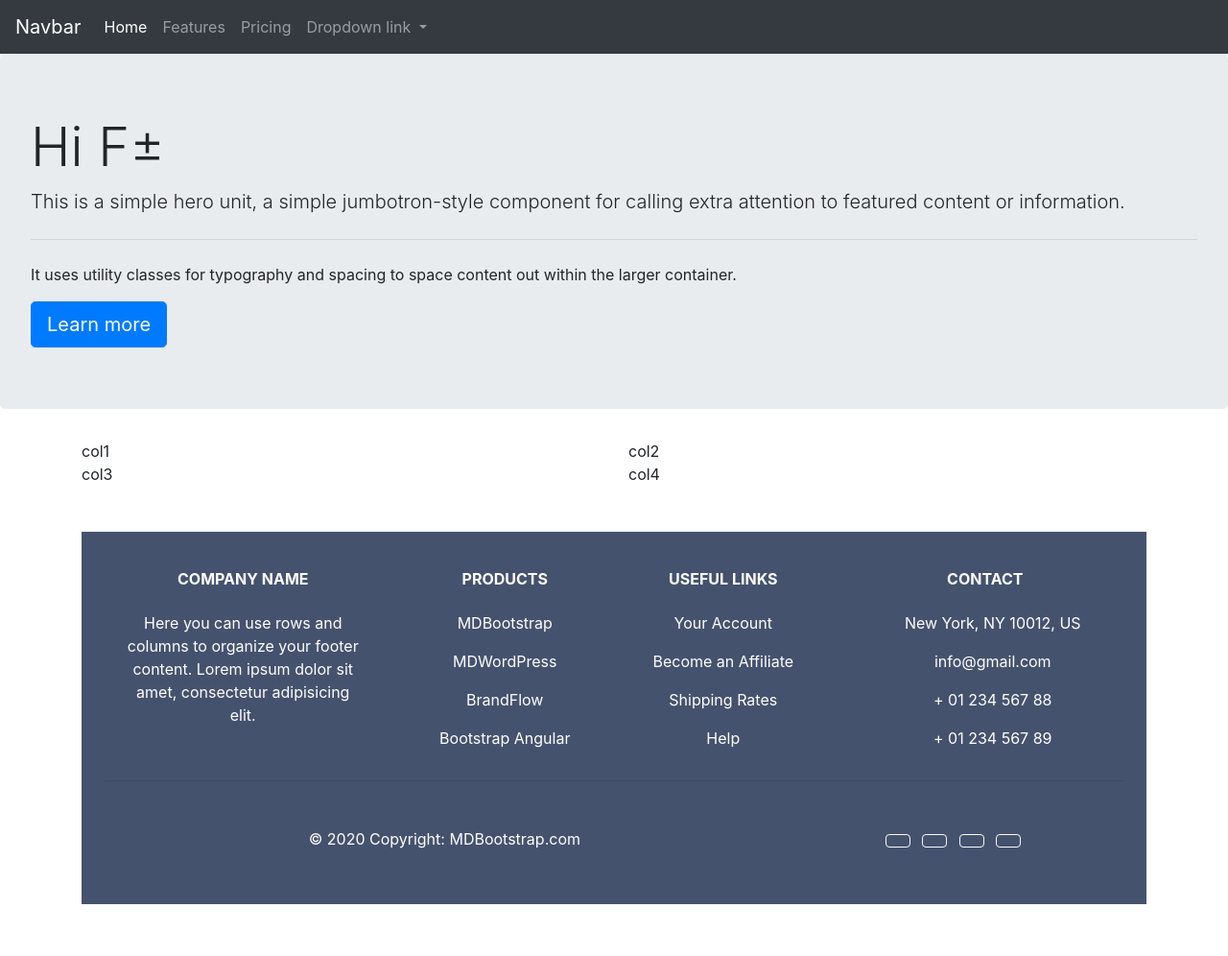
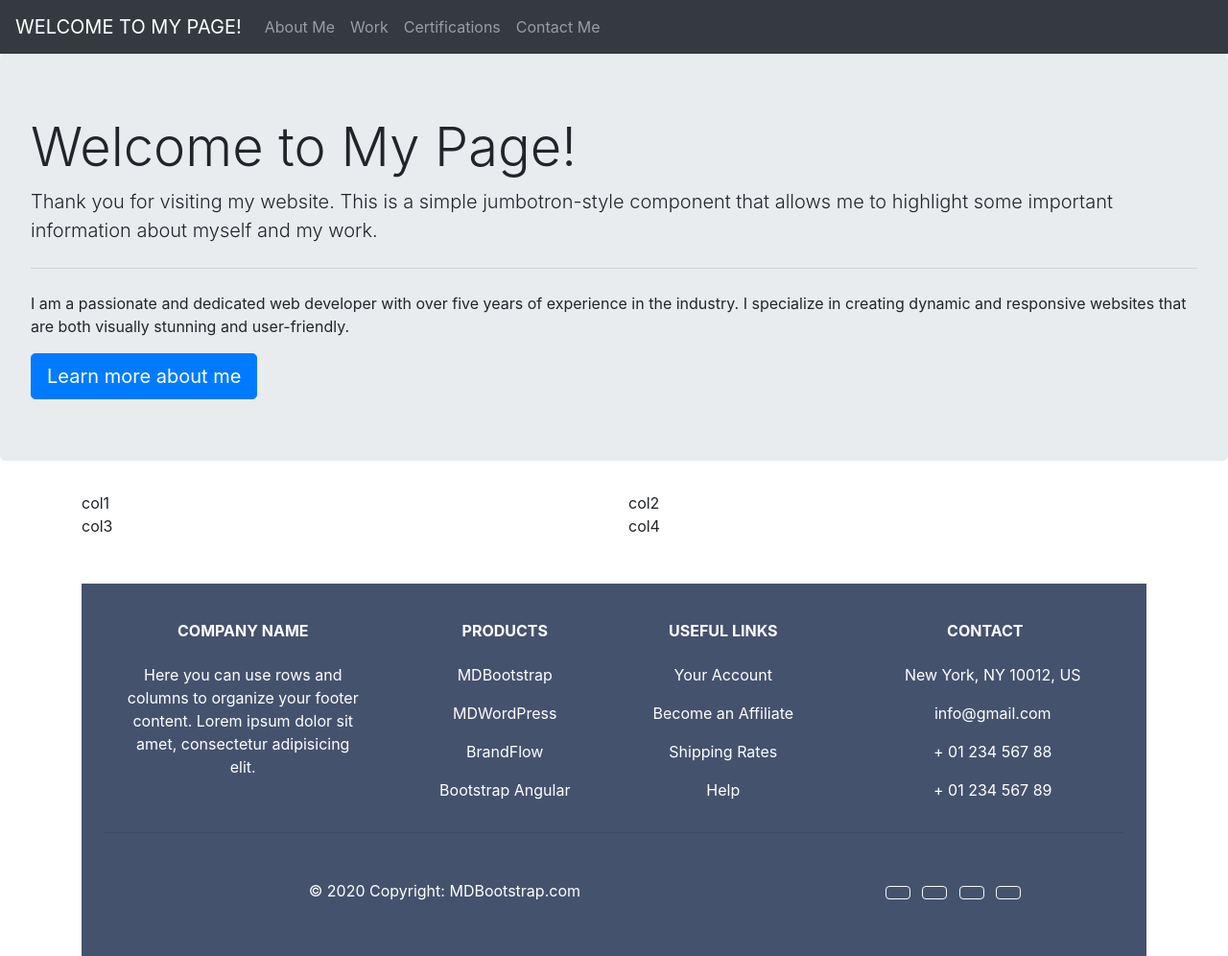
Before and after one commit to fofo2020/Portfolio, a plain HTML site: page index.html in a window 1280 px wide. Shown: the whole page at 96% size. Drawn offline with nearby package versions, Linux system fonts and the light colour scheme.

Commit message:
navbar and jumbtron text

```diff
--- a/index.html
+++ b/index.html
@@ -7,49 +7,46 @@
     <title>Fouad's Portfolio</title>
     <link rel="stylesheet" href="https://cdn.jsdelivr.net/npm/bootstrap@4.3.1/dist/css/bootstrap.min.css" integrity="sha384-ggOyR0iXCbMQv3Xipma34MD+dH/1fQ784/j6cY/iJTQUOhcWr7x9JvoRxT2MZw1T" crossorigin="anonymous">
     <link rel="style.css" type="text/css" href="./CSS/style.css" />
+    <script src="https://ajax.googleapis.com/ajax/libs/jquery/3.5.1/jquery.min.js"></script>
+
+
 </head>
 <body>
 
 <!-- Navbar-->
 
 <nav class="navbar navbar-expand-lg navbar-dark bg-dark">
-  <a class="navbar-brand" href="#">Navbar</a>
+  <a class="navbar-brand" href="#">WELCOME TO MY PAGE!</a>
   <button class="navbar-toggler" type="button" data-toggle="collapse" data-target="#navbarNavDropdown" aria-controls="navbarNavDropdown" aria-expanded="false" aria-label="Toggle navigation">
     <span class="navbar-toggler-icon"></span>
   </button>
   <div class="collapse navbar-collapse" id="navbarNavDropdown">
     <ul class="navbar-nav">
-      <li class="nav-item active">
-        <a class="nav-link" href="#">Home <span class="sr-only">(current)</span></a>
+      <li class="nav-item">
+        <a class="nav-link" href="#about">About Me</a>
       </li>
       <li class="nav-item">
-        <a class="nav-link" href="#">Features</a>
+        <a class="nav-link" href="#work">Work</a>
       </li>
       <li class="nav-item">
-        <a class="nav-link" href="#">Pricing</a>
+        <a class="nav-link" href="#cert">Certifications</a>
       </li>
-      <li class="nav-item dropdown">
-        <a class="nav-link dropdown-toggle" href="#" role="button" data-toggle="dropdown" aria-expanded="false">
-          Dropdown link
-        </a>
-        <div class="dropdown-menu">
-          <a class="dropdown-item" href="#">Action</a>
-          <a class="dropdown-item" href="#">Another action</a>
-          <a class="dropdown-item" href="#">Something else here</a>
-        </div>
+      <li class="nav-item">
+        <a class="nav-link" href="#contact">Contact Me</a>
       </li>
     </ul>
   </div>
 </nav>
 
+
 <!--Jumbotron section -->
 
 <div class="jumbotron">
-  <h1 class="display-4">Hi F±</h1>
-  <p class="lead">This is a simple hero unit, a simple jumbotron-style component for calling extra attention to featured content or information.</p>
+  <h1 class="display-4">Welcome to My Page!</h1>
+  <p class="lead">Thank you for visiting my website. This is a simple jumbotron-style component that allows me to highlight some important information about myself and my work.</p>
   <hr class="my-4">
-  <p>It uses utility classes for typography and spacing to space content out within the larger container.</p>
-  <a class="btn btn-primary btn-lg" href="#" role="button">Learn more</a>
+  <p>I am a passionate and dedicated web developer with over five years of experience in the industry. I specialize in creating dynamic and responsive websites that are both visually stunning and user-friendly.</p>
+  <a class="btn btn-primary btn-lg" href="#about" role="button">Learn more about me</a>
 </div>
 
 <!--grid section-->
@@ -213,6 +210,7 @@
 <!-- End of .container -->
 
 <!-- jQuery first, then Popper.js, then Bootstrap JS -->
+<script src="https://ajax.googleapis.com/ajax/libs/jquery/3.5.1/jquery.min.js"></script>
 <script src="https://cdn.jsdelivr.net/npm/jquery@3.5.1/dist/jquery.slim.min.js" integrity="sha384-DfXdz2htPH0lsSSs5nCTpuj/zy4C+OGpamoFVy38MVBnE+IbbVYUew+OrCXaRkfj" crossorigin="anonymous"></script>
 <script src="https://cdn.jsdelivr.net/npm/popper.js@1.14.7/dist/umd/popper.min.js" integrity="sha384-UO2eT0CpHqdSJQ6hJty5KVphtPhzWj9WO1clHTMGa3JDZwrnQq4sF86dIHNDz0W1" crossorigin="anonymous"></script><script src="https://cdn.jsdelivr.net/npm/bootstrap@4.3.1/dist/js/bootstrap.min.js" integrity="sha384-JjSmVgyd0p3pXB1rRibZUAYoIIy6OrQ6VrjIEaFf/nJGzIxFDsf4x0xIM+B07jRM" crossorigin="anonymous"></script>
 <script src="https://cdn.jsdelivr.net/npm/bootstrap@4.6.2/dist/js/bootstrap.bundle.min.js" integrity="sha384-Fy6S3B9q64WdZWQUiU+q4/2Lc9npb8tCaSX9FK7E8HnRr0Jz8D6OP9dO5Vg3Q9ct" crossorigin="anonymous"></script>
```
